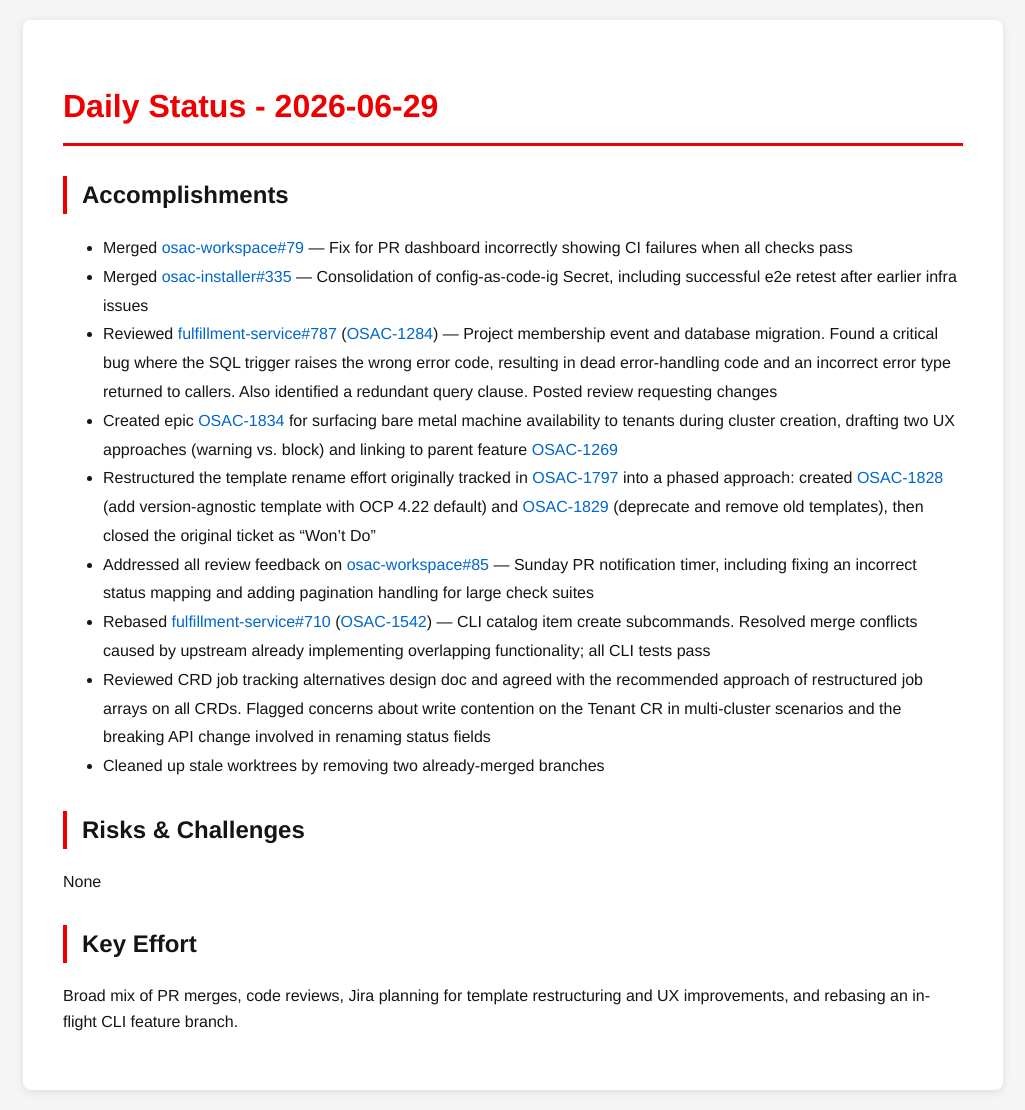
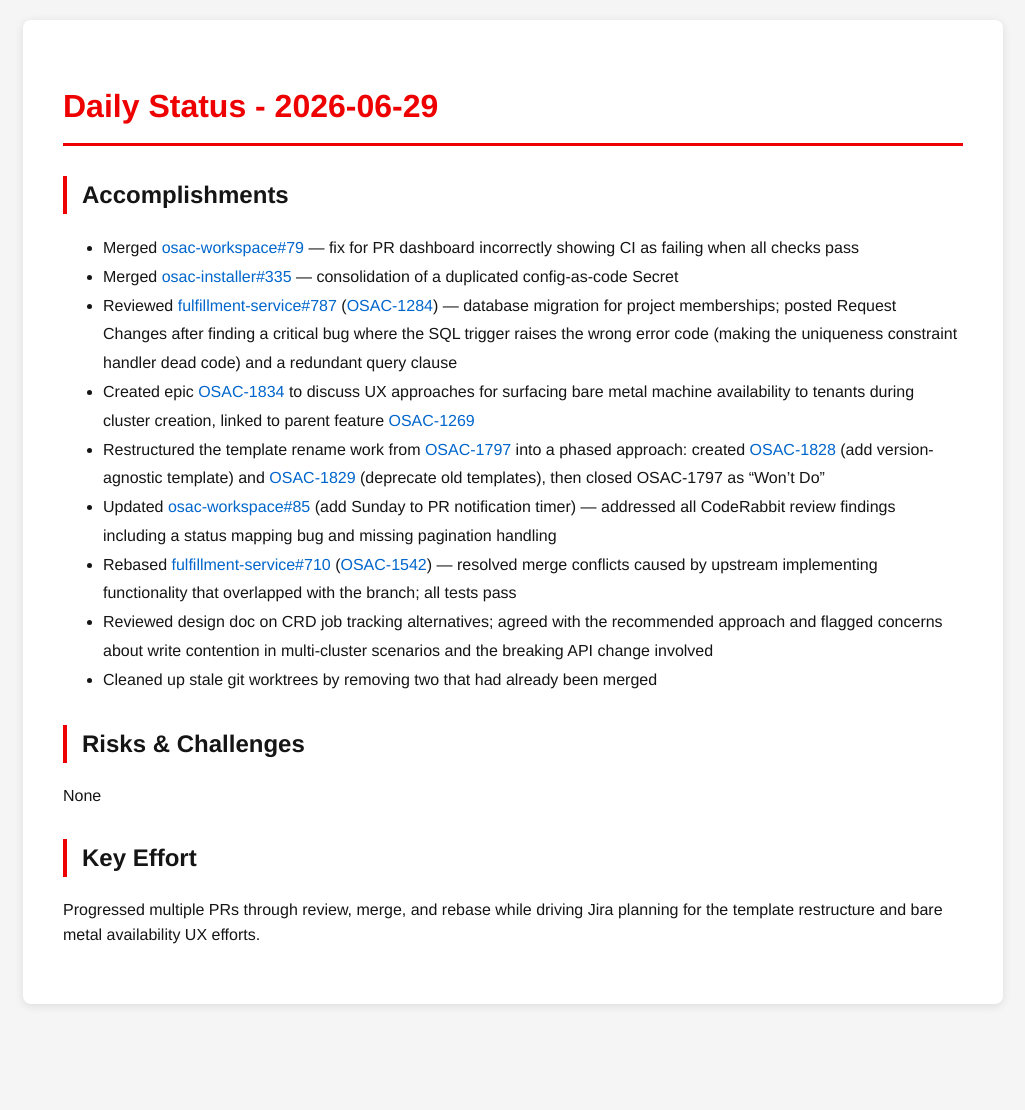
Before and after one commit to tzvatot/daily-status, a Jekyll site: the page built from 2026-06-29.md, in a window 1280 px wide. Shown: the whole page, without its empty margins (127-1152 px from the left). Built offline with Jekyll 4.4.1, drawn with Linux system fonts in a browser that asks for light colours; after the commit the page ends 1024 px from its top, so only the background shows below that.

Commit message:
Daily status update - 2026-06-29

```diff
--- a/2026-06-29.md
+++ b/2026-06-29.md
@@ -7,18 +7,21 @@
 # Daily Status - 2026-06-29
 
 ## Accomplishments
-- Merged [osac-workspace#79](https://github.com/osac-project/osac-workspace/pull/79) — Fix for PR dashboard incorrectly showing CI failures when all checks pass
-- Merged [osac-installer#335](https://github.com/osac-project/osac-installer/pull/335) — Consolidation of config-as-code-ig Secret, including successful e2e retest after earlier infra issues
-- Reviewed [fulfillment-service#787](https://github.com/osac-project/fulfillment-service/pull/787) ([OSAC-1284](https://redhat.atlassian.net/browse/OSAC-1284)) — Project membership event and database migration. Found a critical bug where the SQL trigger raises the wrong error code, resulting in dead error-handling code and an incorrect error type returned to callers. Also identified a redundant query clause. Posted review requesting changes
-- Created epic [OSAC-1834](https://redhat.atlassian.net/browse/OSAC-1834) for surfacing bare metal machine availability to tenants during cluster creation, drafting two UX approaches (warning vs. block) and linking to parent feature [OSAC-1269](https://redhat.atlassian.net/browse/OSAC-1269)
-- Restructured the template rename effort originally tracked in [OSAC-1797](https://redhat.atlassian.net/browse/OSAC-1797) into a phased approach: created [OSAC-1828](https://redhat.atlassian.net/browse/OSAC-1828) (add version-agnostic template with OCP 4.22 default) and [OSAC-1829](https://redhat.atlassian.net/browse/OSAC-1829) (deprecate and remove old templates), then closed the original ticket as "Won't Do"
-- Addressed all review feedback on [osac-workspace#85](https://github.com/osac-project/osac-workspace/pull/85) — Sunday PR notification timer, including fixing an incorrect status mapping and adding pagination handling for large check suites
-- Rebased [fulfillment-service#710](https://github.com/osac-project/fulfillment-service/pull/710) ([OSAC-1542](https://redhat.atlassian.net/browse/OSAC-1542)) — CLI catalog item create subcommands. Resolved merge conflicts caused by upstream already implementing overlapping functionality; all CLI tests pass
-- Reviewed CRD job tracking alternatives design doc and agreed with the recommended approach of restructured job arrays on all CRDs. Flagged concerns about write contention on the Tenant CR in multi-cluster scenarios and the breaking API change involved in renaming status fields
-- Cleaned up stale worktrees by removing two already-merged branches
+
+- Merged [osac-workspace#79](https://github.com/osac-project/osac-workspace/pull/79) — fix for PR dashboard incorrectly showing CI as failing when all checks pass
+- Merged [osac-installer#335](https://github.com/osac-project/osac-installer/pull/335) — consolidation of a duplicated config-as-code Secret
+- Reviewed [fulfillment-service#787](https://github.com/osac-project/fulfillment-service/pull/787) ([OSAC-1284](https://redhat.atlassian.net/browse/OSAC-1284)) — database migration for project memberships; posted Request Changes after finding a critical bug where the SQL trigger raises the wrong error code (making the uniqueness constraint handler dead code) and a redundant query clause
+- Created epic [OSAC-1834](https://redhat.atlassian.net/browse/OSAC-1834) to discuss UX approaches for surfacing bare metal machine availability to tenants during cluster creation, linked to parent feature [OSAC-1269](https://redhat.atlassian.net/browse/OSAC-1269)
+- Restructured the template rename work from [OSAC-1797](https://redhat.atlassian.net/browse/OSAC-1797) into a phased approach: created [OSAC-1828](https://redhat.atlassian.net/browse/OSAC-1828) (add version-agnostic template) and [OSAC-1829](https://redhat.atlassian.net/browse/OSAC-1829) (deprecate old templates), then closed OSAC-1797 as "Won't Do"
+- Updated [osac-workspace#85](https://github.com/osac-project/osac-workspace/pull/85) (add Sunday to PR notification timer) — addressed all CodeRabbit review findings including a status mapping bug and missing pagination handling
+- Rebased [fulfillment-service#710](https://github.com/osac-project/fulfillment-service/pull/710) ([OSAC-1542](https://redhat.atlassian.net/browse/OSAC-1542)) — resolved merge conflicts caused by upstream implementing functionality that overlapped with the branch; all tests pass
+- Reviewed design doc on CRD job tracking alternatives; agreed with the recommended approach and flagged concerns about write contention in multi-cluster scenarios and the breaking API change involved
+- Cleaned up stale git worktrees by removing two that had already been merged
 
 ## Risks & Challenges
+
 None
 
 ## Key Effort
-Broad mix of PR merges, code reviews, Jira planning for template restructuring and UX improvements, and rebasing an in-flight CLI feature branch.
+
+Progressed multiple PRs through review, merge, and rebase while driving Jira planning for the template restructure and bare metal availability UX efforts.
```
